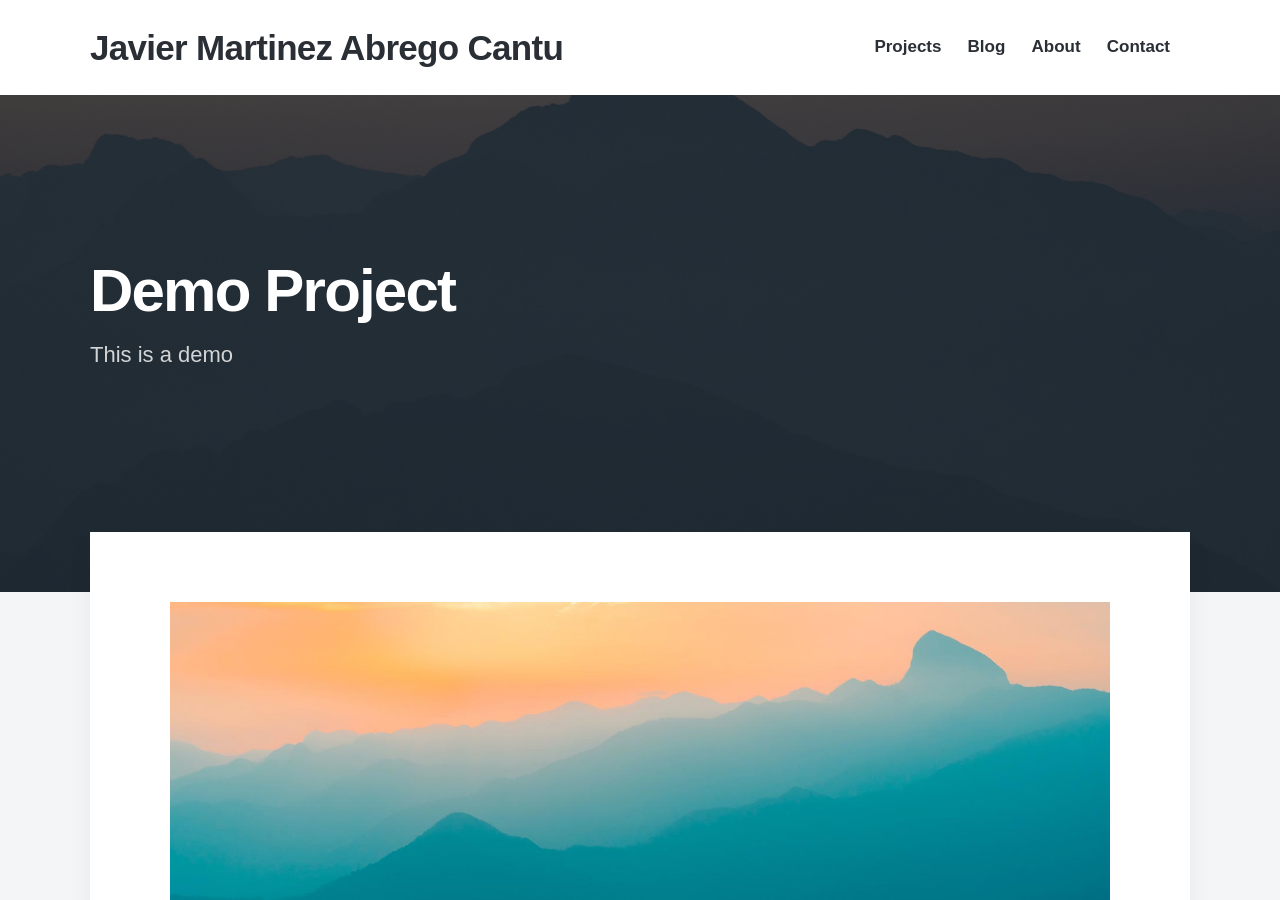
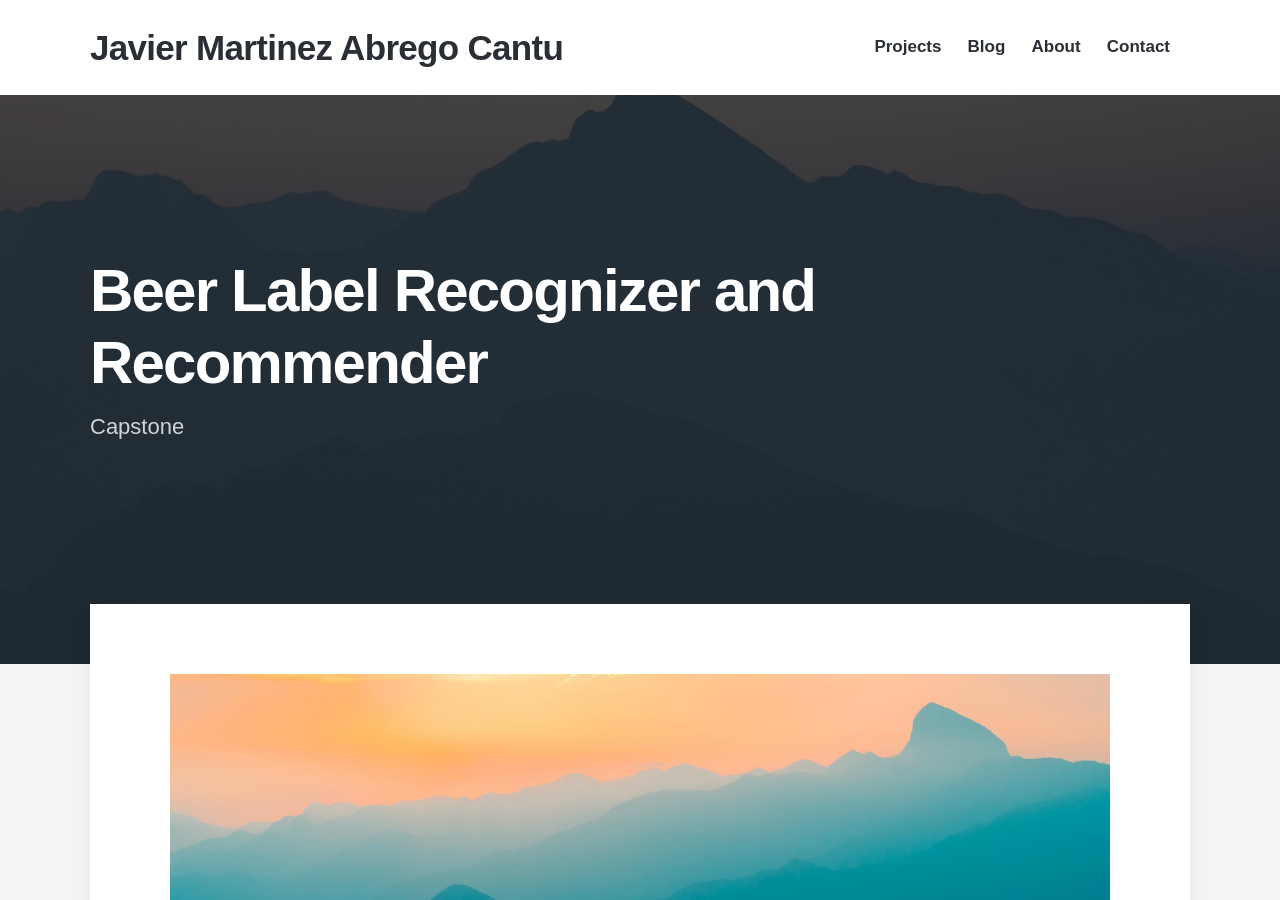
Before and after one commit to javimtza/javimtza.github.io, a Jekyll site: the page built from _projects/2018-06-30-demo-project.md, in a window 1280 px wide and 900 px high. Built offline with Jekyll 4.4.1, drawn with Linux system fonts in a browser that asks for light colours; nearby versions of some CDN libraries; some web fonts are replaced.

Commit message:
Update 2018-06-30-demo-project.md

```diff
--- a/_projects/2018-06-30-demo-project.md
+++ b/_projects/2018-06-30-demo-project.md
@@ -1,6 +1,6 @@
 ---
-title: 'Demo Project'
-subtitle: 'This is a demo'
+title: 'Beer Label Recognizer and Recommender'
+subtitle: 'Capstone'
 date: 2018-06-30 00:00:00
 description: This page is a demo that shows everything you can do inside portfolio and blog posts.
 featured_image: '/images/demo/demo-square.jpg'
```
